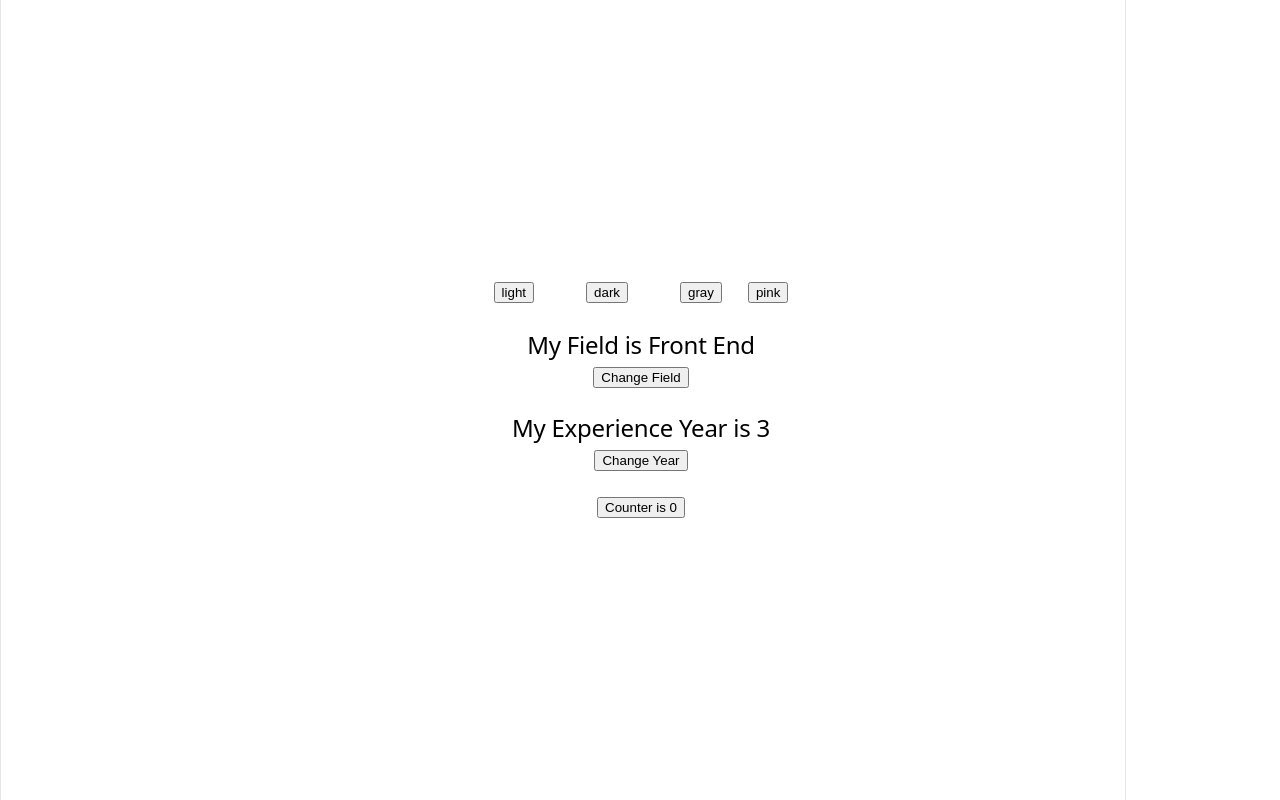
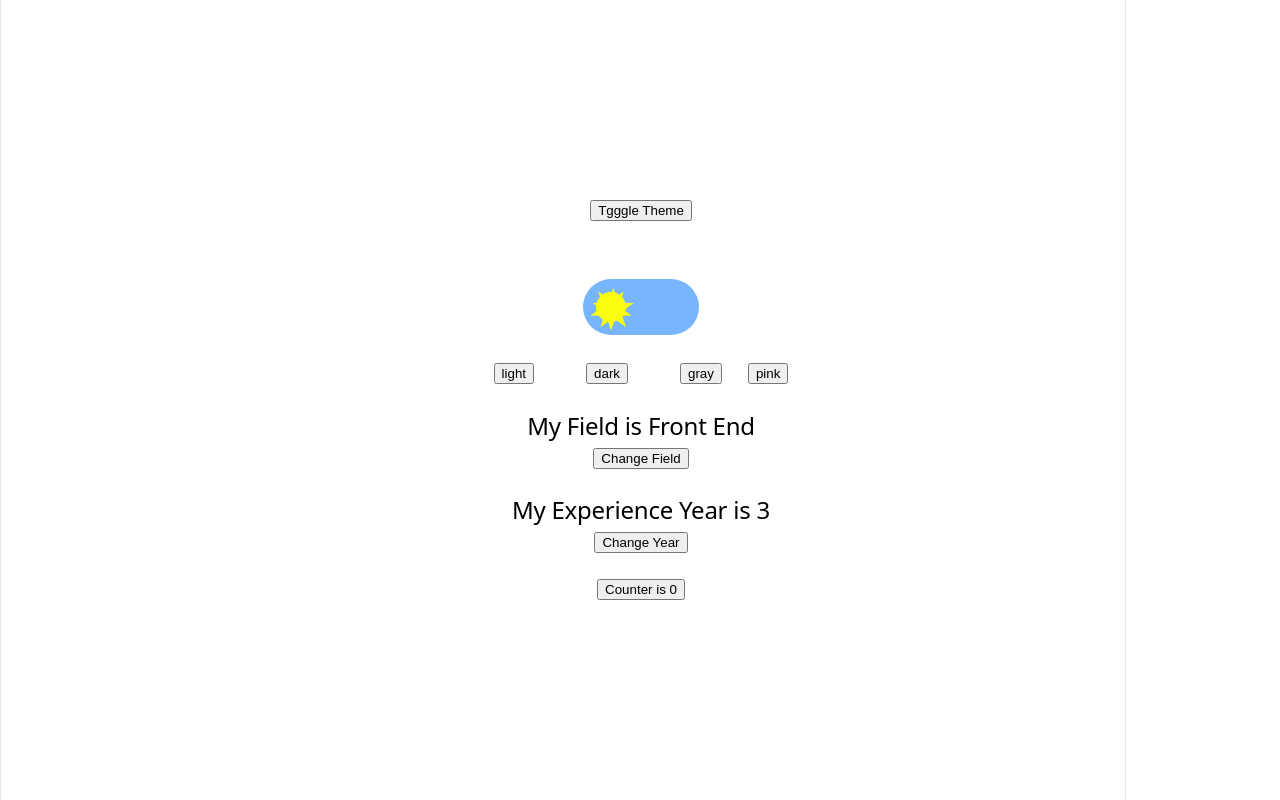
Before and after one commit to Dinamattar/React_Level2, a React (Vite) app: page / in a window 1280 px wide. Built offline with nearby package versions, Linux system fonts and the light colour scheme.

Commit message:
update of session5

```diff
--- a/src/App.jsx
+++ b/src/App.jsx
@@ -9,11 +9,41 @@ function App() {
 
   return (
     <div className={`App ${color}`}>
+      <button
+        style={{ marginBottom: 60 }}
+        onClick={() => setColor(color == "" ? "dark" : "")}
+      >
+        Tgggle Theme
+      </button>.
+      <input type="checkbox" id="toggle_checkbox"  onChange={() => {
+          setColor(color == "" ? "dark" : "");
+        }}/>
+      <label
+        htmlFor="toggle_checkbox"
+      >
+        <div id="star">
+          <div className="star" id="star-1">
+            ★
+          </div>
+          <div className="star" id="star-2">
+            ★
+          </div>
+        </div>
+        <div id="moon" />
+      </label>
       <div className="th">
-        <button className="light"  style={{ marginRight: 26 }} onClick={() => setColor("light")}>
+        <button
+          className="light"
+          style={{ marginRight: 26 }}
+          onClick={() => setColor("light")}
+        >
           light
         </button>
-        <button className="dark" style={{ marginRight: 26 }}  onClick={() => setColor("dark")}>
+        <button
+          className="dark"
+          style={{ marginRight: 26 }}
+          onClick={() => setColor("dark")}
+        >
           dark
         </button>
         <button className="gray" onClick={() => setColor("gray")}>
--- a/src/theme.css
+++ b/src/theme.css
@@ -30,3 +30,114 @@
   background-color: #8d8a8a;
   color: white;
 }
+
+#toggle_checkbox
+{
+    display: none;
+}
+
+label
+{
+    display: block;
+    /* position: absolute; */
+    top: 50%;
+    right: 0;
+    left: 0;
+    width: 116px;
+    height: 56px;
+    margin: 0 auto;
+    background-color: #77b5fe;
+    border-radius: 56px;
+    transform: translateY(-50%);
+    cursor: pointer;
+    transition: 0.3s ease background-color;
+    overflow: hidden;
+}
+
+#star
+{
+    position: absolute;
+    top: 13px;
+    left: 13px;
+    width: 30px;
+    height: 30px;
+    background-color: #fafd0f;
+    transform: scale(1);
+    border-radius: 50%;
+    transition: 0.3s ease top, 0.3s ease left, 0.3s ease transform, 0.3s ease background-color;
+    z-index: 1;
+}
+
+#star-1
+{
+    position: relative;
+}
+
+#star-2
+{
+    position: absolute;
+    transform: rotateZ(36deg);
+}
+
+.star
+{
+    top: 0;
+    left: -7px;
+    font-size: 54px;
+    line-height: 28px;
+    color: #fafd0f;
+    transition: 0.3s ease color;
+}
+
+#moon
+{
+    position: absolute;
+    bottom: -52px;
+    right: 8px;
+    width: 40px;
+    height: 40px;
+    background-color: #fff;
+    border-radius: 50%;
+    transition: 0.3s ease bottom;
+}
+
+#moon:before
+{
+    content: "";
+    position: absolute;
+    top: -12px;
+    left: -17px;
+    width: 40px;
+    height: 40px;
+    background-color:#03a9f4;
+    border-radius: 50%;
+    transition: 0.3s ease background-color;
+}
+
+#toggle_checkbox:checked + label
+{
+    background-color: #000;
+}
+
+#toggle_checkbox:checked + label #star
+{
+    top: 3px;
+    left: 64px;
+    transform: scale(0.3);
+    background-color: yellow;
+}
+
+#toggle_checkbox:checked + label .star
+{
+    color: yellow;
+}
+
+#toggle_checkbox:checked + label #moon
+{
+    bottom: 8px;
+}
+
+#toggle_checkbox:checked + label #moon:before
+{
+    background-color: #000;
+}
```
